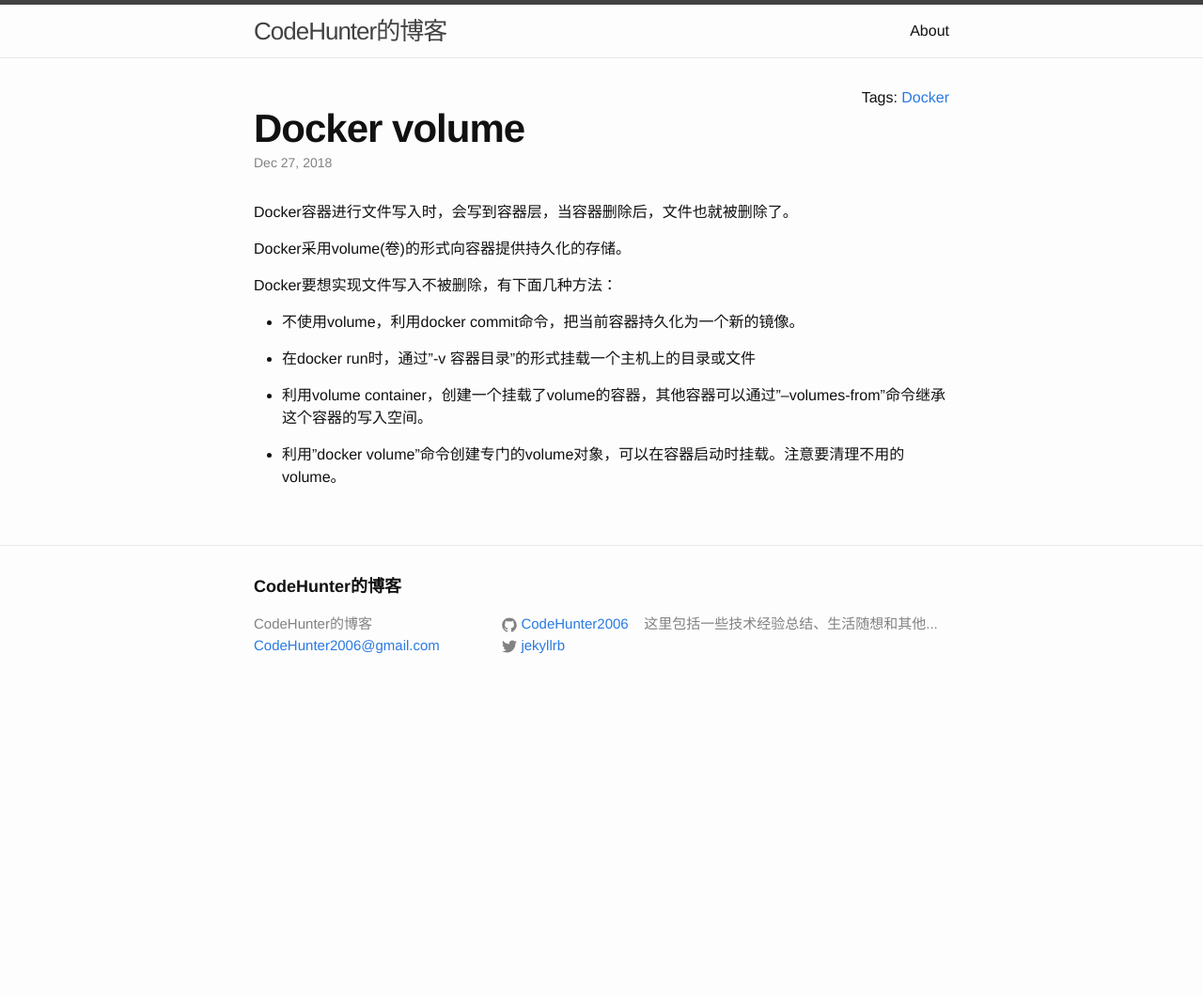
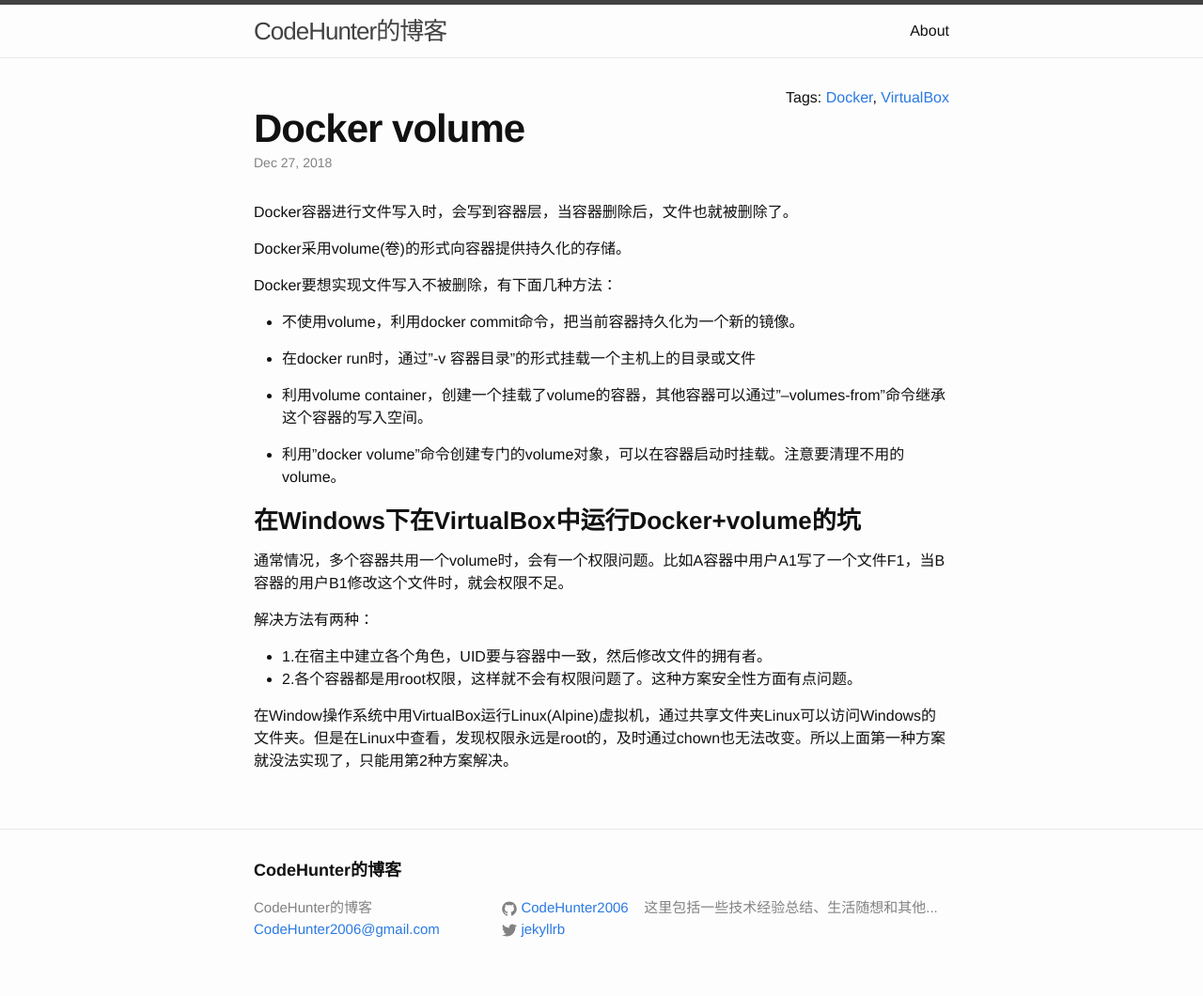
Before and after one commit to CodeHunter2006/CodeHunter2006.github.io, a Jekyll site: the page built from _posts/2018-12-27-Docker_Volume.md, in a window 1280 px wide. Shown: the whole page at 94% size. Built offline with Jekyll 4.4.1, drawn with Linux system fonts in a browser that asks for light colours; before the commit the page ends 900 px from its top, so only the background shows below that.

Commit message:
增加Windows+VritualBox+Docker+volume的一个坑。

```diff
--- a/_posts/2018-12-27-Docker_Volume.md
+++ b/_posts/2018-12-27-Docker_Volume.md
@@ -2,7 +2,7 @@
 layout: post
 title:  "Docker volume"
 date:   2018-12-27 09:00:00 +0800
-tags: Docker
+tags: Docker VirtualBox
 ---
 Docker容器进行文件写入时，会写到容器层，当容器删除后，文件也就被删除了。
 
@@ -17,3 +17,12 @@
 * 利用volume container，创建一个挂载了volume的容器，其他容器可以通过"--volumes-from"命令继承这个容器的写入空间。
 
 * 利用"docker volume"命令创建专门的volume对象，可以在容器启动时挂载。注意要清理不用的volume。
+
+### 在Windows下在VirtualBox中运行Docker+volume的坑
+通常情况，多个容器共用一个volume时，会有一个权限问题。比如A容器中用户A1写了一个文件F1，当B容器的用户B1修改这个文件时，就会权限不足。
+
+解决方法有两种：
+* 1.在宿主中建立各个角色，UID要与容器中一致，然后修改文件的拥有者。
+* 2.各个容器都是用root权限，这样就不会有权限问题了。这种方案安全性方面有点问题。
+
+在Window操作系统中用VirtualBox运行Linux(Alpine)虚拟机，通过共享文件夹Linux可以访问Windows的文件夹。但是在Linux中查看，发现权限永远是root的，及时通过chown也无法改变。所以上面第一种方案就没法实现了，只能用第2种方案解决。
```
